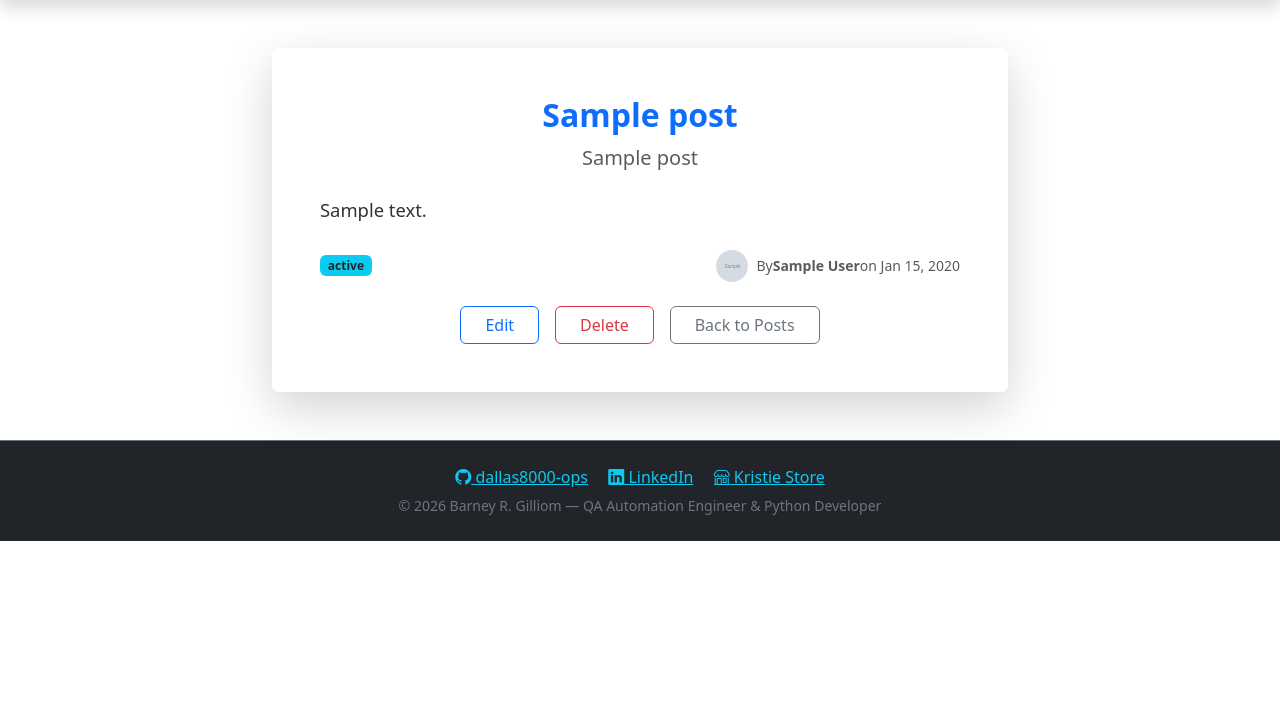
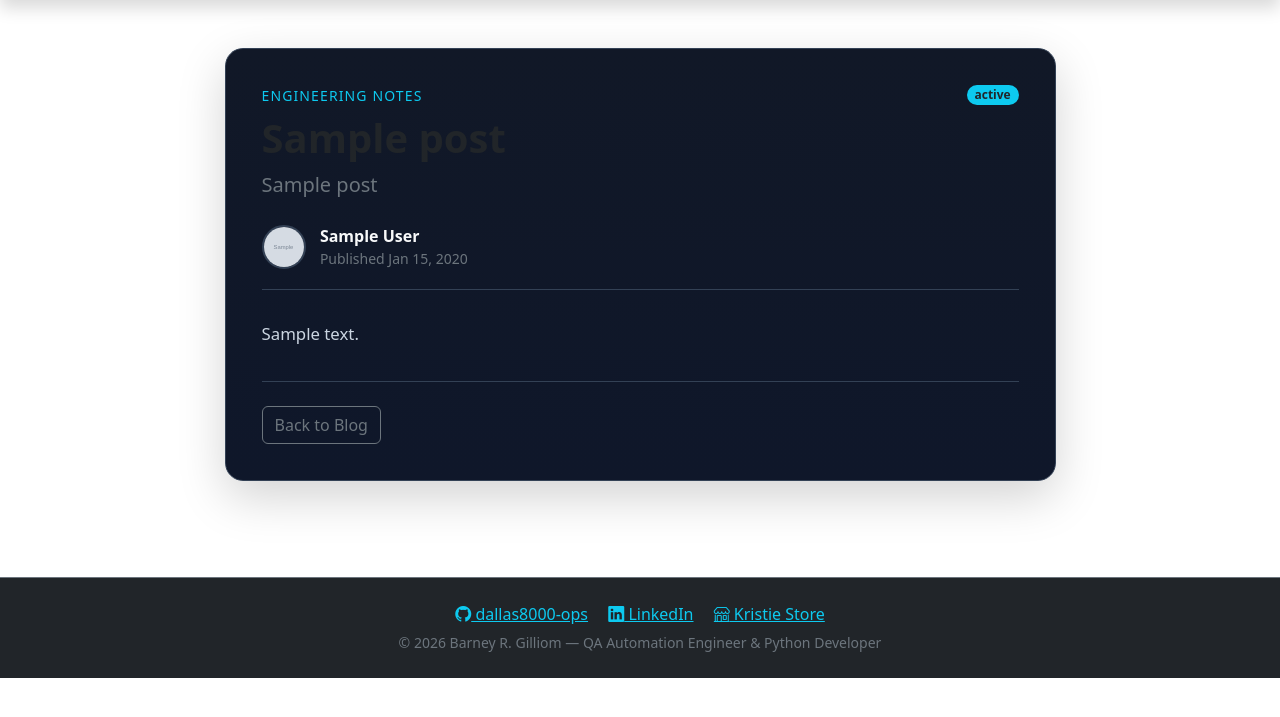
Before and after one commit to dallas8000-ops/BLOG-2, a Django app: template templates/posts/detail.html in a window 1280 px wide. Shown: the part 56-773 px from the top of the page. Run offline with Django 3.2, Linux system fonts and the light colour scheme; the template is opened without the code that fills it: most values are stand-ins (such as "Sample title", 1, 10 or a date in 2020); grey boxes marked "Sample" are stand-in pictures.

Commit message:
Final cleanup: consolidate post templates, polish dark theme

```diff
--- a/posts/urls.py
+++ b/posts/urls.py
@@ -8,13 +8,10 @@ from .views import (
     PostDraftListView,
     PostListView,
     PostUpdateView,
-    combined_post_list_detail,
 )
 
 urlpatterns = [
     path('', PostListView.as_view(), name='post_list'),
-    path('list/', PostListView.as_view(), name='post_list_legacy'),
-    path('browse/', combined_post_list_detail, name='post_browse'),
     path('new/', PostCreateView.as_view(), name='post_new'),
     path('<int:pk>/', PostDetailView.as_view(), name='post_detail'),
     path('<int:pk>/edit/', PostUpdateView.as_view(), name='post_edit'),
--- a/static/css/style.css
+++ b/static/css/style.css
@@ -152,6 +152,63 @@ a:hover { color: #7dd3fc; }
     color: #94a3b8;
 }
 
+/* Post detail/editor */
+.post-detail-card,
+.post-editor-card,
+.post-delete-card {
+    background: linear-gradient(180deg, #111827 0%, #0f172a 100%);
+    border: 1px solid #334155;
+    border-radius: 18px;
+    padding: 2.25rem;
+}
+
+.post-detail-header {
+    border-bottom: 1px solid #334155;
+    margin-bottom: 1.75rem;
+    padding-bottom: 1.25rem;
+}
+
+.post-status-pill {
+    font-size: 0.9rem;
+    padding: 0.55rem 0.9rem;
+}
+
+.post-meta-row {
+    display: flex;
+    align-items: center;
+    gap: 0.9rem;
+}
+
+.post-avatar {
+    width: 44px;
+    height: 44px;
+    object-fit: cover;
+    border-radius: 50%;
+    border: 2px solid #334155;
+    background: #111827;
+}
+
+.post-body-copy {
+    color: #cbd5e1;
+    font-size: 1.05rem;
+    line-height: 1.85;
+}
+
+.post-body-copy p:last-child {
+    margin-bottom: 0;
+}
+
+.post-action-row {
+    border-top: 1px solid #334155;
+    margin-top: 2rem;
+    padding-top: 1.5rem;
+    display: flex;
+    justify-content: space-between;
+    align-items: center;
+    gap: 1rem;
+    flex-wrap: wrap;
+}
+
 /* Utility */
 .letter-spacing { letter-spacing: 0.08em; }
 .min-vh-80 { min-height: 80vh !important; }
--- a/templates/posts/detail.html
+++ b/templates/posts/detail.html
@@ -1,36 +1,52 @@
 {% extends 'base.html' %}
 {% load static %}
 
-{% block title %}
-    Post {{ post.id }}
-{% endblock %}
+{% block title %}{{ post.title }} | Barney Gilliom{% endblock %}
 
 {% block content %}
-<div class="container mt-5">
-  <div class="row justify-content-center">
-    <div class="col-lg-8">
-      <div class="card shadow-lg border-0">
-        <div class="card-body p-5">
-          <h2 class="card-title mb-3 text-center fw-bold text-primary">{{ post.title }}</h2>
-          <h5 class="card-subtitle mb-4 text-muted text-center">{{ post.subtitle }}</h5>
-          <div class="mb-4" style="font-size:1.15rem; line-height:1.7; color:#333;">{{ post.body }}</div>
-          <div class="d-flex justify-content-between align-items-center mb-3">
-            <span class="badge bg-info text-dark">{{ post.status }}</span>
-            <span class="text-muted small d-flex align-items-center">
+<section class="py-5">
+  <div class="container">
+    <div class="row justify-content-center">
+      <div class="col-xl-9">
+        <article class="post-detail-card shadow-lg">
+          <div class="post-detail-header">
+            <div class="d-flex flex-wrap justify-content-between align-items-start gap-3 mb-4">
+              <div>
+                <p class="text-info text-uppercase small letter-spacing mb-2">Engineering Notes</p>
+                <h1 class="display-6 fw-bold mb-2">{{ post.title }}</h1>
+                <p class="text-secondary fs-5 mb-0">{{ post.subtitle }}</p>
+              </div>
+              {% if post.status %}
+              <span class="badge rounded-pill bg-info text-dark post-status-pill">{{ post.status }}</span>
+              {% endif %}
+            </div>
+            <div class="post-meta-row">
               {% with profile=post.author.profile %}
-                <img src="{% static '' %}{{ profile.avatar }}" alt="{{ post.author }} avatar" style="width:32px;height:32px;object-fit:cover;border-radius:50%;margin-right:8px;">
+              <img src="{% static '' %}{{ profile.avatar }}" alt="{{ post.author }} avatar" class="post-avatar">
               {% endwith %}
-              By <b>{{ post.author }}</b> on {{ post.created_on|date:'M d, Y' }}
-            </span>
+              <div>
+                <div class="fw-semibold text-light">{{ post.author }}</div>
+                <div class="text-secondary small">Published {{ post.created_on|date:'M d, Y' }}</div>
+              </div>
+            </div>
           </div>
-          <div class="d-flex justify-content-center gap-3 mt-4">
-            <a href="{% url 'post_edit' post.id %}" class="btn btn-outline-primary px-4">Edit</a>
-            <a href="{% url 'post_delete' post.id %}" class="btn btn-outline-danger px-4">Delete</a>
-            <a href="{% url 'post_list' %}" class="btn btn-outline-secondary px-4">Back to Posts</a>
+
+          <div class="post-body-copy">
+            {{ post.body|linebreaks }}
           </div>
-        </div>
+
+          <div class="post-action-row">
+            <a href="{% url 'post_list' %}" class="btn btn-outline-secondary">Back to Blog</a>
+            {% if user.is_authenticated and user == post.author %}
+            <div class="d-flex flex-wrap gap-2">
+              <a href="{% url 'post_edit' post.id %}" class="btn btn-info text-dark">Edit Post</a>
+              <a href="{% url 'post_delete' post.id %}" class="btn btn-outline-danger">Delete</a>
+            </div>
+            {% endif %}
+          </div>
+        </article>
       </div>
     </div>
   </div>
-</div>
+</section>
 {% endblock %}
```
Also changed, not shown: posts/views.py (+2 -11 lines), templates/posts/delete.html (+14 -11 lines), templates/posts/edit.html (+15 -11 lines).
